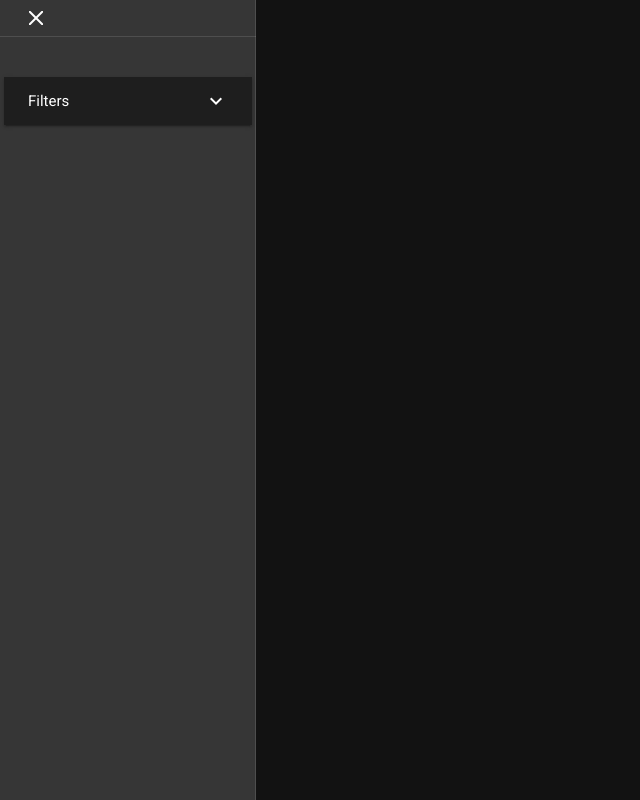
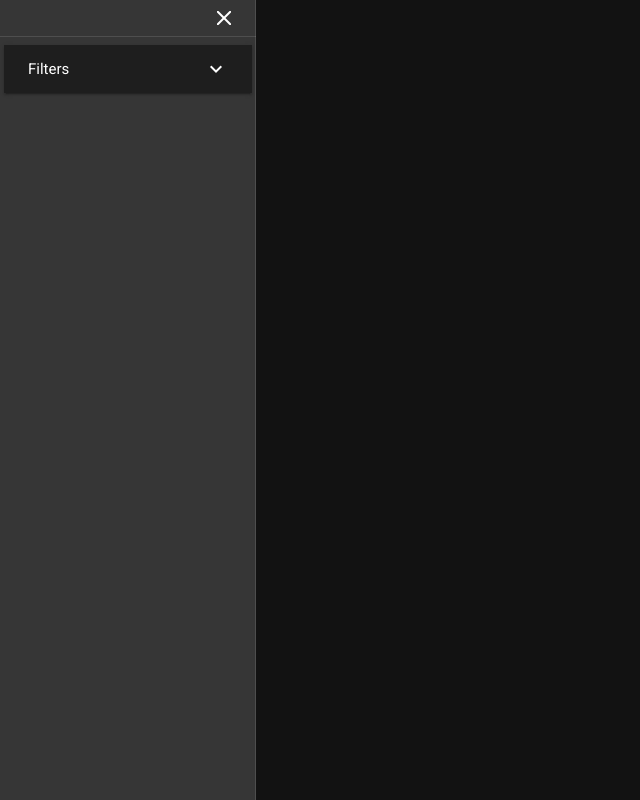
Before and after one commit to NerdyJ23/file-categorisation, a Vue app in the folder site/: page / in a window 1280 px wide. Shown: the whole page, without its empty margins (0-640 px from the left). Built offline with nearby package versions, Linux system fonts and the light colour scheme.

Commit message:
Move button to right side of navbar

```diff
--- a/site/src/components/Utility/NavigationDrawer.vue
+++ b/site/src/components/Utility/NavigationDrawer.vue
@@ -1,21 +1,21 @@
 <template>
-	<div class="nav-drawer">
+	<div>
 		<v-navigation-drawer
 			:mini-variant="!open"
 			:dense="dense"
 			ref="drawer"
 			permanent
 		>
-		<v-row class="pb-2">
-			<v-col >
+		<v-row>
+			<v-col class="d-inline-flex flex-row-reverse">
 				<v-btn
 					@click="open = !open"
-					class="justify-end"
+					class="rounded-0"
 					text
 				><v-icon>mdi-{{open ? 'window-close' : 'arrow-right' }}</v-icon></v-btn>
-				<v-divider />
 			</v-col>
 		</v-row>
+		<v-divider />
 		<v-row>
 			<v-col>
 				<template v-show="open">
```
